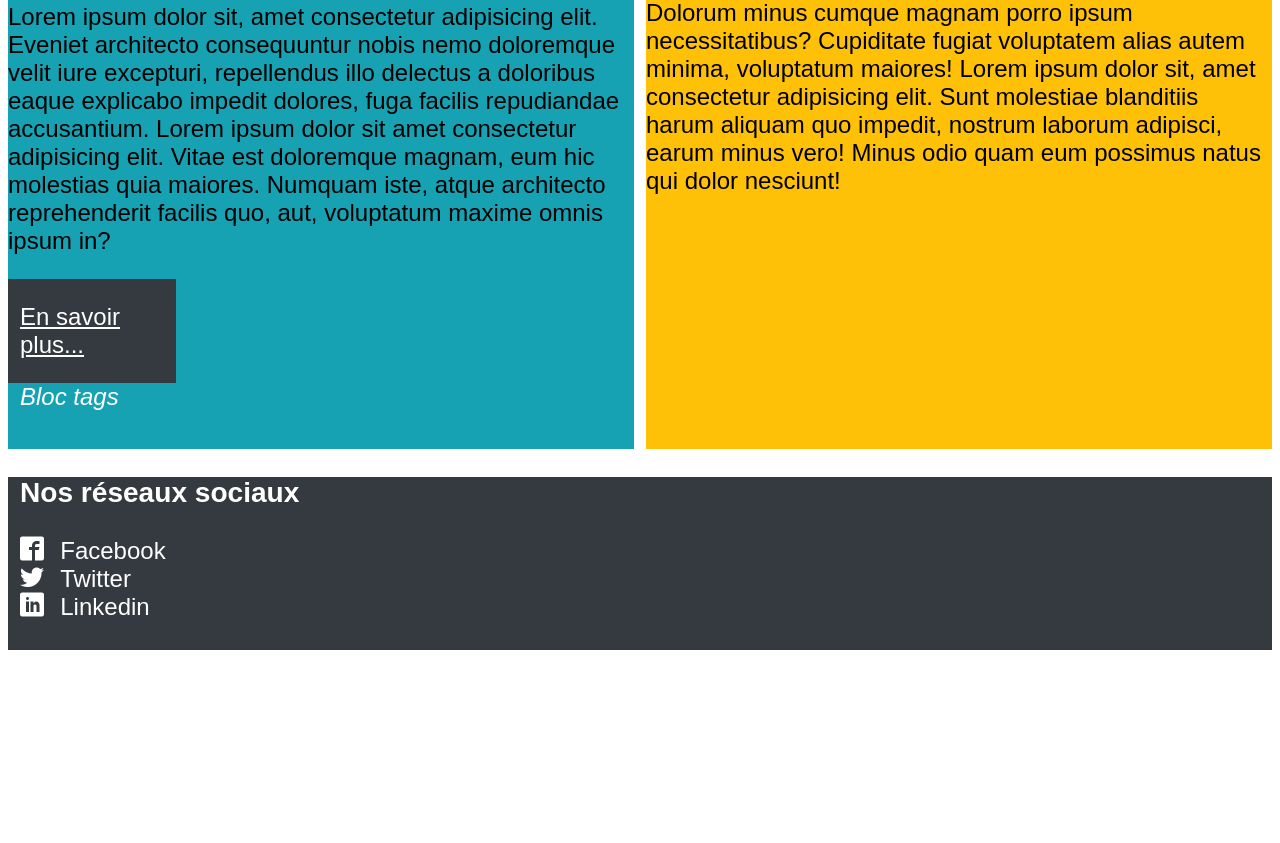
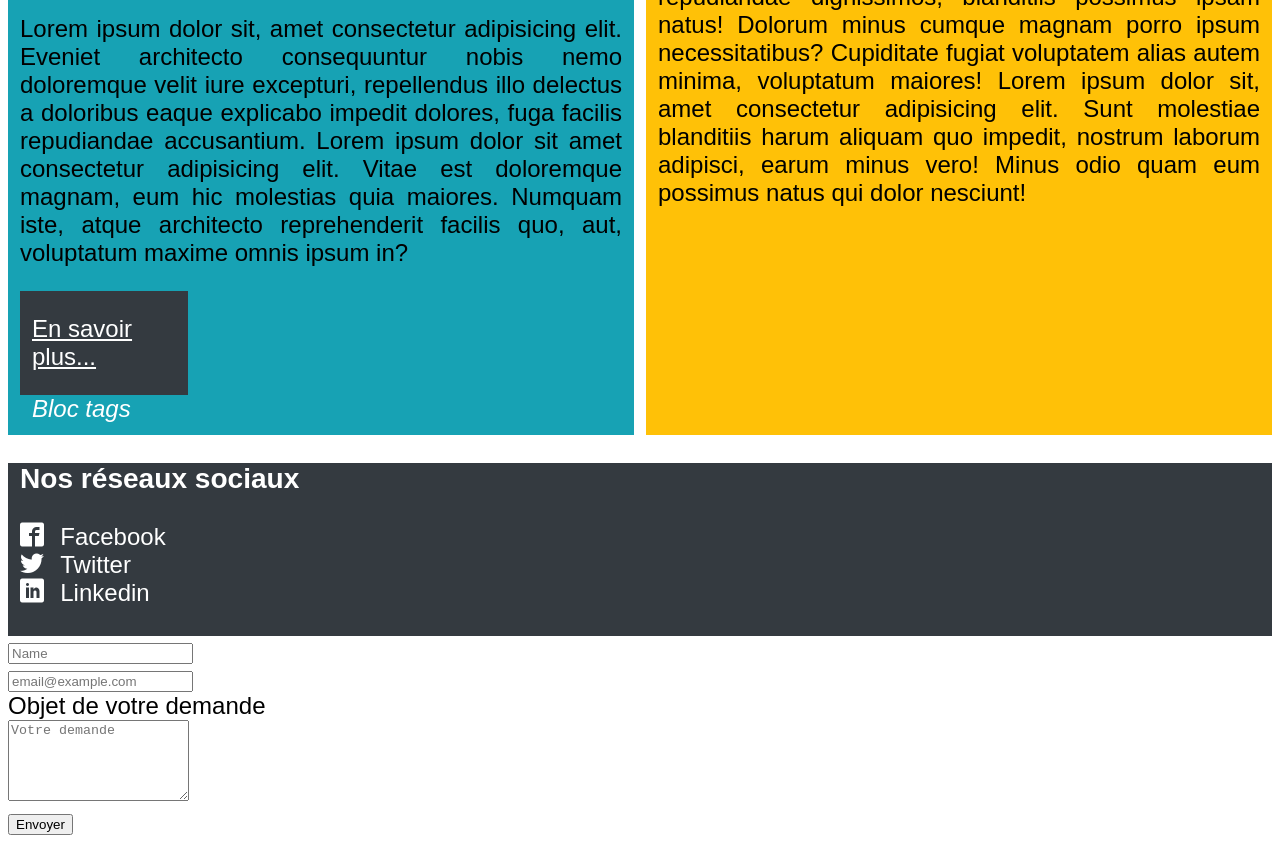
Before and after one commit to DavidDuveau/init_html, a plain HTML site: page index.html in a window 1280 px wide. Shown: the part 669-1512 px from the top of the page. Before the commit the page ends 1327 px from the top, so only its background shows below. Drawn offline with Linux system fonts and the light colour scheme; files whose address does not match are found by name.

Commit message:
form added

```diff
--- a/assets/css/styles.css
+++ b/assets/css/styles.css
@@ -136,7 +136,11 @@ h6 {
 }
 
 section {
-  height: 100vh;
+  padding: 0.5em;
+  text-align: justify;
+}
+section a.btn {
+  text-align: left;
 }
 
 section#section-html {
--- a/index.html
+++ b/index.html
@@ -178,6 +178,37 @@
       </ul>
     </nav>
   </footer>
+
+  <!--Template affichage contact mail-->
+  <!-- <template id="form-template"> -->
+
+  <!--Formulaire => interaction avec la page (ensemble de champs ou contrôle de formulaire)-->
+  <form>
+    <div>
+      <input type="text" name="name-ctrl" id="name-ctrl" placeholder="Name" required>
+    </div>
+
+    <div>
+      <input type="email" name="email-ctrl" id="email-ctrl" placeholder="email@example.com" required>
+    </div>
+
+    <div>
+      <label>Objet de votre demande</label>
+    </div>
+
+    <div>
+      <textarea name="object-ctrl" id="object-ctrl" cols="20" rows="5" placeholder="Votre demande"></textarea>
+    </div>
+
+    <div>
+      <button type="submit" id="send-btn">
+        Envoyer
+      </button>
+    </div>
+  </form>
+  <!--</template> -->
+  <!--Fin template contact mail-->
+
 </body>
 
 </html><!-- Fin du document HTML -->
```
